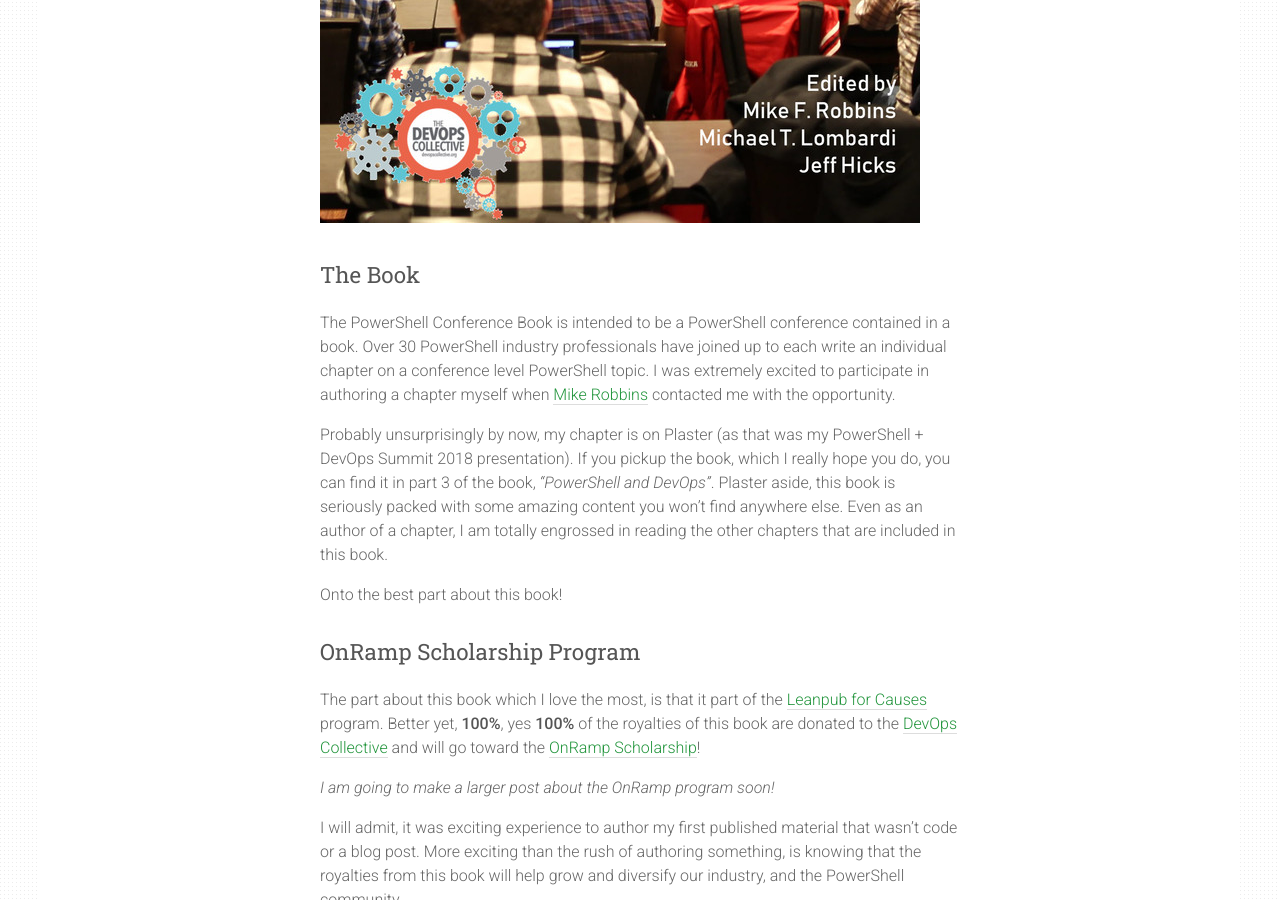
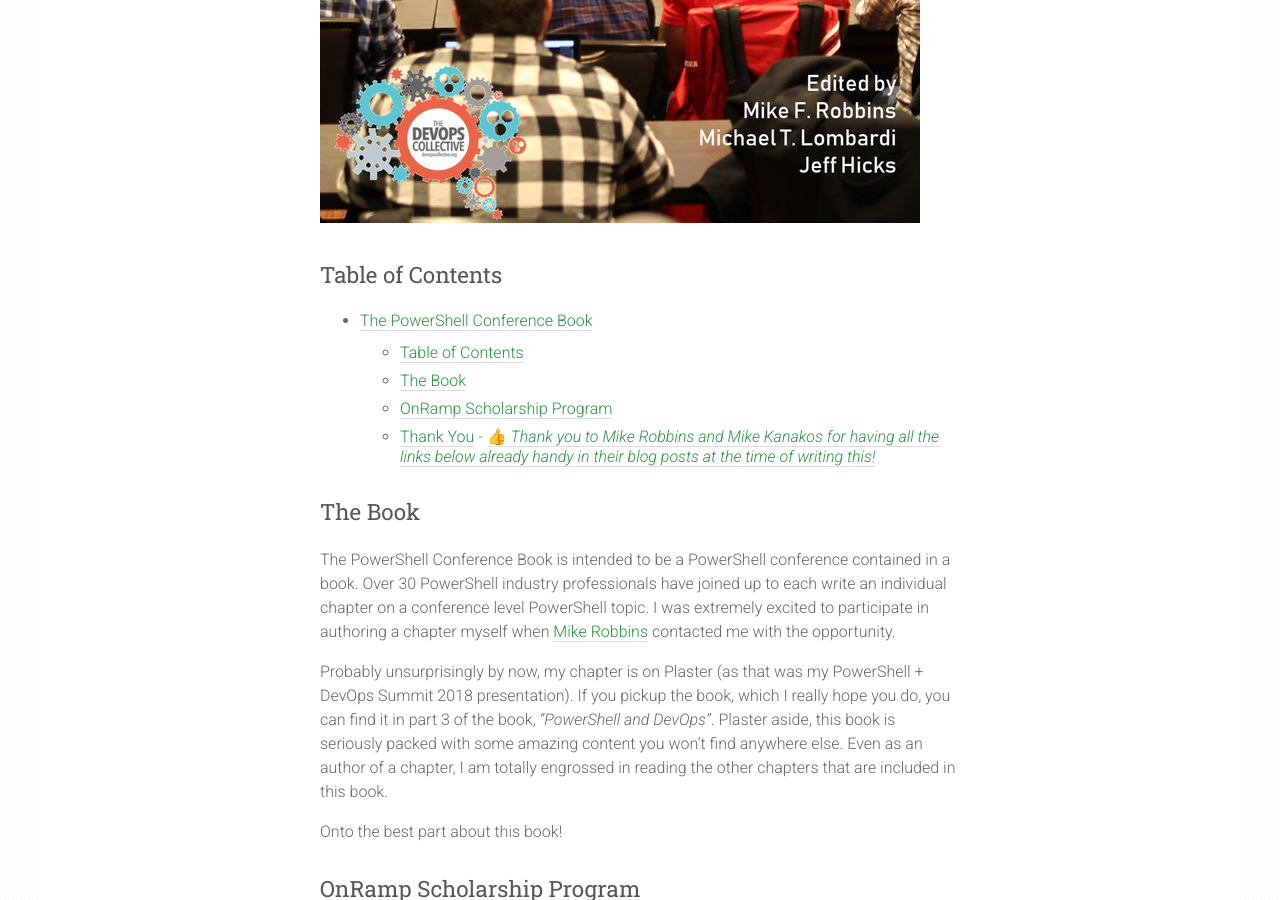
Before and after one commit to picobellobv/ephos.github.io, a Jekyll site: the page built from _posts/2018-7-23-The-PowerShell-Conf-Book.md, in a window 1280 px wide and 900 px high, scrolled down 1086 px. Built offline with Jekyll 4.4.1, drawn with Linux system fonts in a browser that asks for light colours.

Commit message:
Updated Posts Missing ToC

```diff
--- a/_posts/2018-7-23-The-PowerShell-Conf-Book.md
+++ b/_posts/2018-7-23-The-PowerShell-Conf-Book.md
@@ -13,6 +13,19 @@ featured_comments:
 If you haven't already heard about [PowerShell Conference Book][PowerShell Conference Book] then I am extremely excited to announce it to you!
 
 ![PSConfBook]({{ site.baseurl }}/images/2018-7-23-The-PowerShell-Conf-Book\PSConfBook.jpg)
+
+### Table of Contents
+
+<!-- TOC -->
+
+- [The PowerShell Conference Book](#the-powershell-conference-book)
+    - [Table of Contents](#table-of-contents)
+    - [The Book](#the-book)
+    - [OnRamp Scholarship Program](#onramp-scholarship-program)
+    - [Thank You](#thank-you)
+                - [👍 _Thank you to Mike Robbins and Mike Kanakos for having all the links below already handy in their blog posts at the time of writing this!_](#%F0%9F%91%8D-thank-you-to-mike-robbins-and-mike-kanakos-for-having-all-the-links-below-already-handy-in-their-blog-posts-at-the-time-of-writing-this)
+
+<!-- /TOC -->
 
 ### The Book
 
```
Also changed, not shown: _posts/2018-8-1-PowerShell-Markdown.md (+1 -1 lines), _posts/2018-8-6-SummitOnRamp.md (+2 -2 lines).
